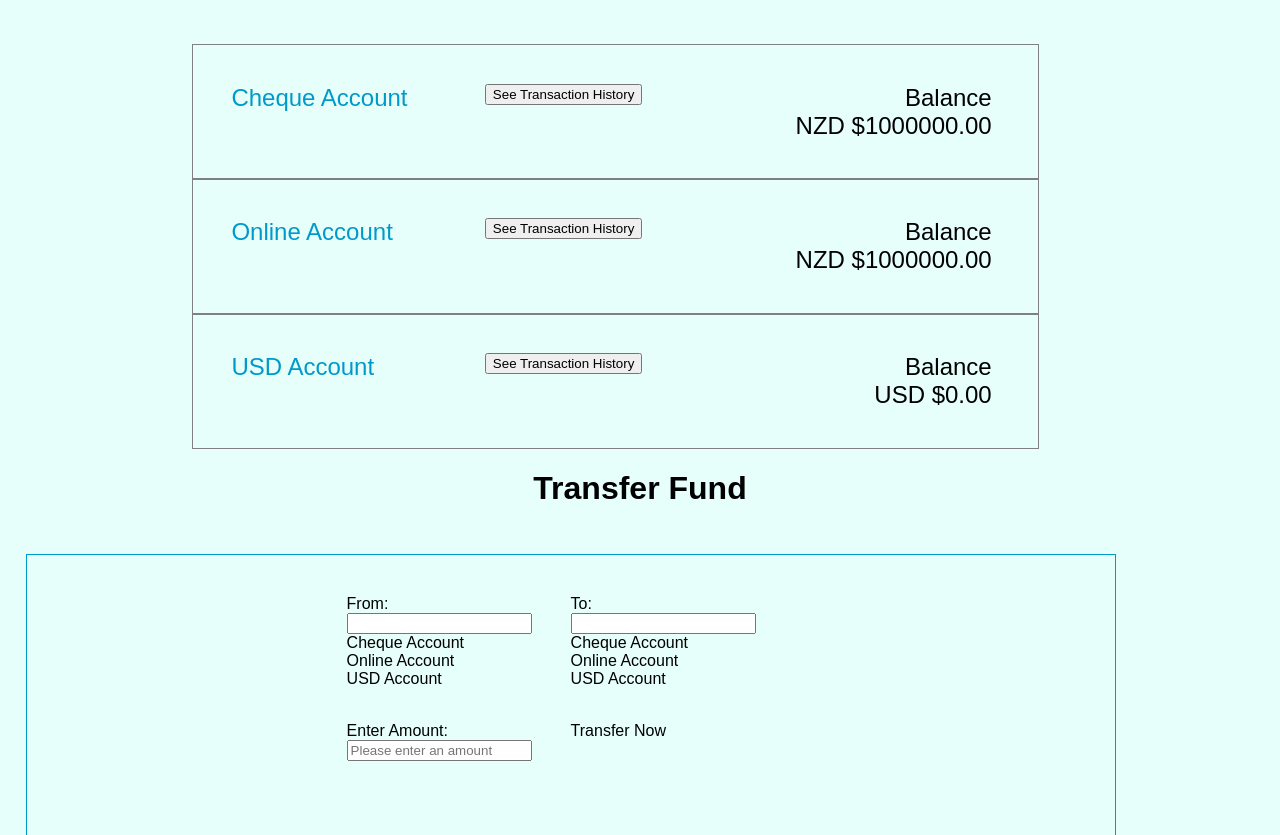
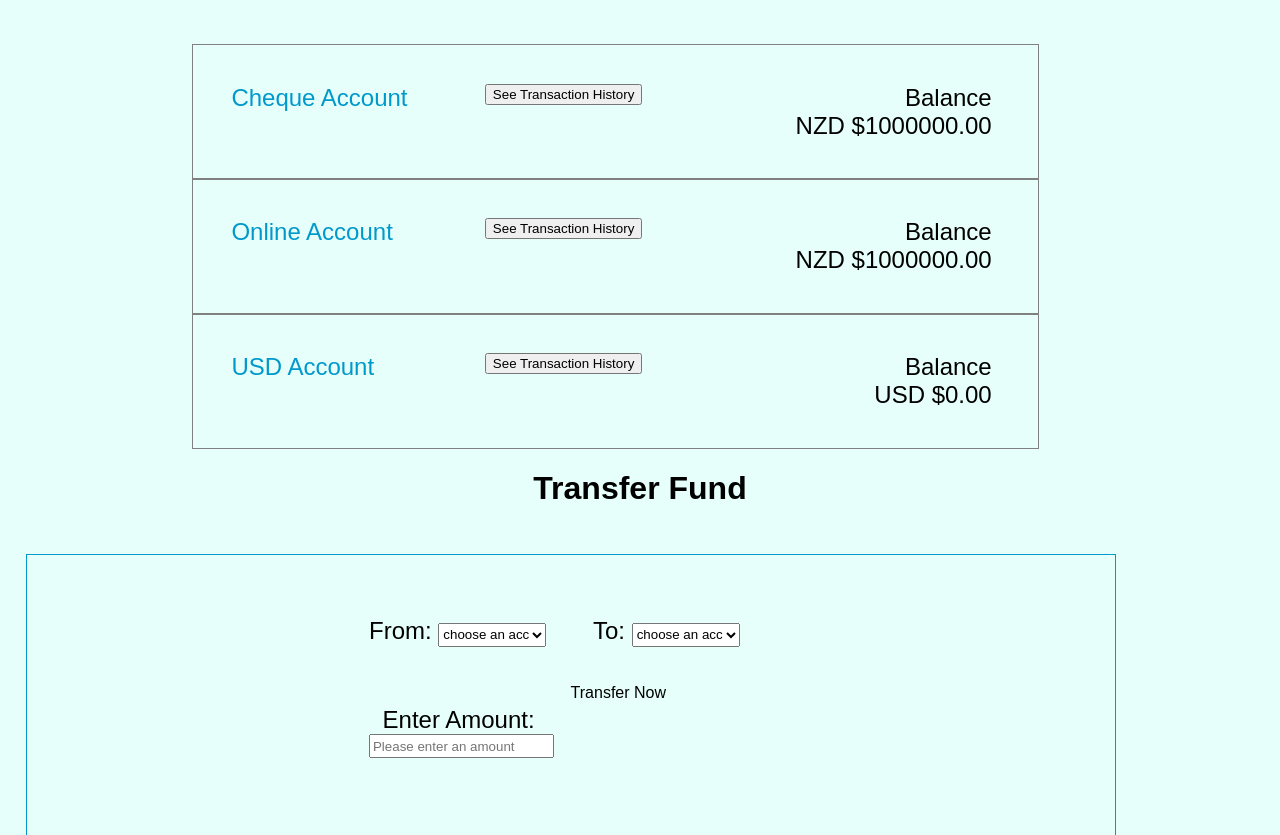
Before and after one commit to Mingyang-Li/Mock-online-banking-system, a plain HTML site: page index.html in a window 1280 px wide. Shown: the part 487-1322 px from the top of the page. Drawn offline with Linux system fonts and the light colour scheme.

Commit message:
Minor changes of HTML&CSS files
Replaced HTML hover-dropdown menu with select&options tags so that the users need to click and select.

```diff
--- a/index.html
+++ b/index.html
@@ -64,30 +64,30 @@
             <div id="fromAcc">
                 <div id="from">
                     From:
-                </div>
-                <div id="fromDropdown">
-                    <input type="text">
-                    <div class="cheque">Cheque Account</div>
-                    <div class="online">Online Account</div>
-                    <div class="usd">USD Account</div>
+                    <select class="fromDropdown" id="fromDropdown">
+                        <option>choose an acc</option>
+                        <option>cheque</option>
+                        <option>online</option>
+                        <option>usd</option>
+                    </select>
                 </div>
             </div>
 
             <div id="toAcc">
                 <div id="to">
                     To:
-                </div>
-                <div id="toDropdown">
-                    <input type="text">
-                    <div class="cheque">Cheque Account</div>
-                    <div class="online">Online Account</div>
-                    <div class="usd">USD Account</div>
+                    <select class="toDropdown" id="toDropdown">
+                        <option>choose an acc</option>
+                        <option>cheque</option>
+                        <option>online</option>
+                        <option>usd</option>
+                    </select>
                 </div>
             </div>
 
             <div id="amount">
                 Enter Amount:
-                <input type="text" placeholder="Please enter an amount">
+                <input type="number" placeholder="Please enter an amount">
             </div>
 
             <div id = #initiateTransfer onclick = "transfer()">
@@ -95,5 +95,9 @@
             </div>
         </div>
     </main>
+
+
+
+
     <script src="jsbank.js"></script>
 </body>
--- a/jsbank.css
+++ b/jsbank.css
@@ -86,12 +86,26 @@ main #transfer{
     border: 0.5px solid #0099cc;
 }
 
-main #trasnfer #fromDropdown{
-    align-items: center;
+main #from,#to{
+    margin: 20% 0;
+    padding: 10%;
+    font-size: 3vh;
 }
 
-main #trasnfer #toDropdown{
-    align-items: center;
+#from select{
+    height: 3vh;
+}
+
+#to select{
+    height: 3vh;
+}
+
+.fromDropdown option{
+    font-size: 2vh;
+}
+
+.toDropdown option{
+    font-size: 2vh;
 }
 
 main #trasnfer #fromAcc{
@@ -103,3 +117,14 @@ main #trasnfer #toAcc{
     display: inline-grid;
     grid-template-columns: 30% 70%;
 }
+
+#amount{
+    text-align: center;
+    margin: 20% 0;
+    padding: 10%;
+    font-size: 3vh;
+}
+
+#amount input{
+    height: 3vh;
+}
```
